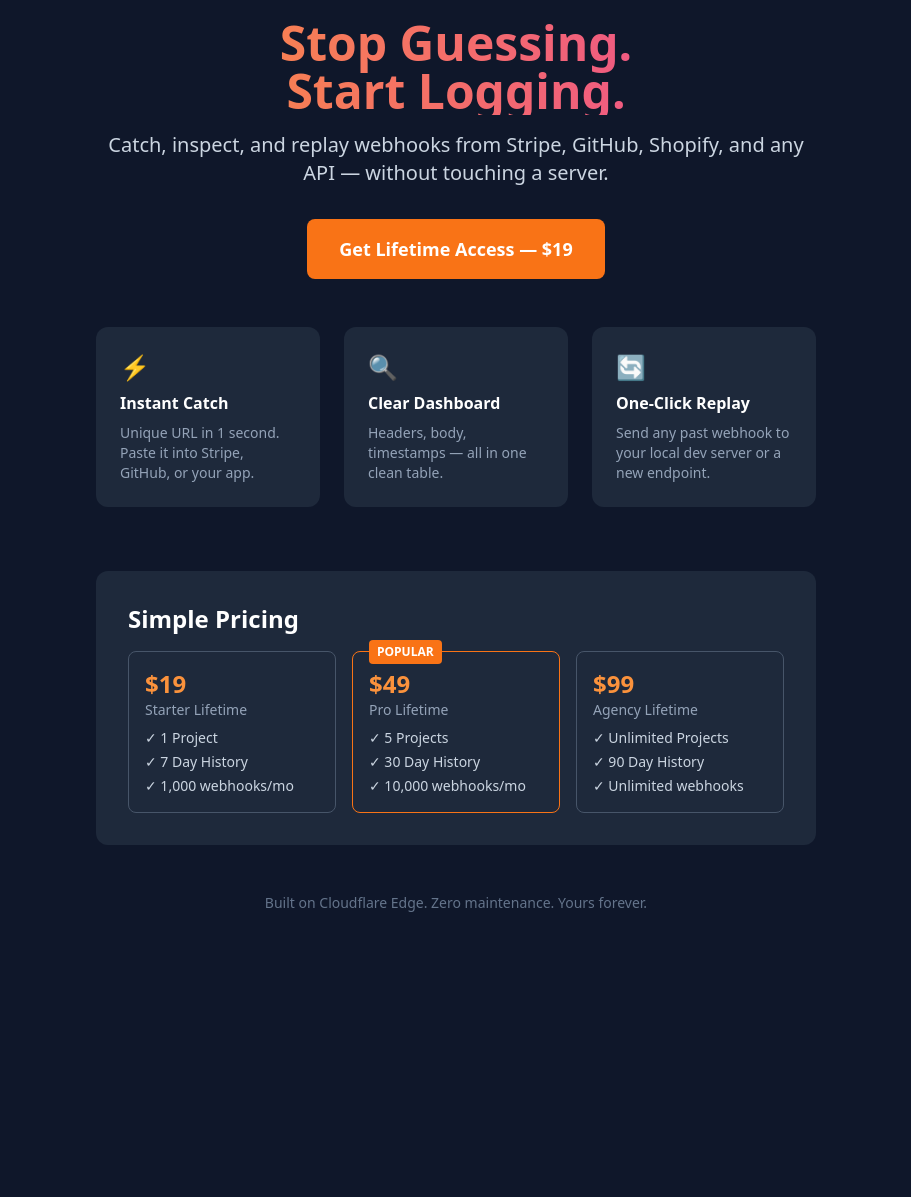
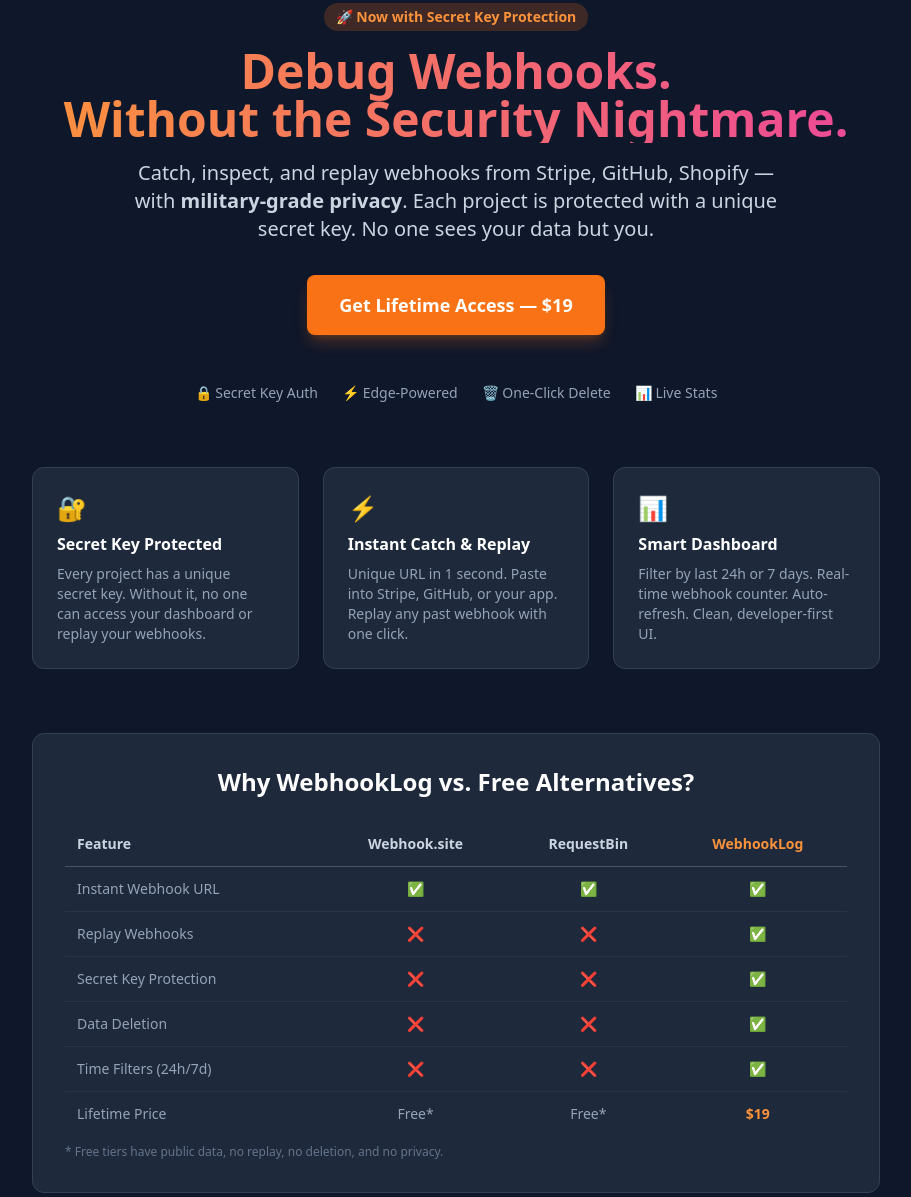
Before and after one commit to Lyutskan/webhooklog-landing, a plain HTML site: page index.html in a window 1280 px wide. Shown: the part 61-1258 px from the top of the page, without its empty margins (184-1095 px from the left). Before the commit the page ends 1054 px from the top, so only its background shows below. Drawn offline with nearby package versions, Linux system fonts and the light colour scheme.

Commit message:
Revise index.html for security and layout improvements
Updated the title and added secret key protection feature to the webhook debugger. Enhanced the layout and content for better user experience.

```diff
--- a/index.html
+++ b/index.html
@@ -3,70 +3,142 @@
 <head>
   <meta charset="UTF-8">
   <meta name="viewport" content="width=device-width, initial-scale=1.0">
-  <title>WebhookLog — Debug Webhooks in Seconds</title>
+  <title>WebhookLog — Secure Webhook Debugger</title>
   <script src="https://cdn.tailwindcss.com"></script>
 </head>
 <body class="bg-slate-900 text-white">
-  <div class="max-w-3xl mx-auto px-6 py-20 text-center">
+  <div class="max-w-4xl mx-auto px-6 py-16 text-center">
+    <div class="inline-block px-3 py-1 bg-orange-500/20 text-orange-400 rounded-full text-sm font-bold mb-4">
+      🚀 Now with Secret Key Protection
+    </div>
+
     <h1 class="text-5xl font-extrabold mb-4 bg-gradient-to-r from-orange-400 to-pink-500 bg-clip-text text-transparent">
-      Stop Guessing.<br>Start Logging.
+      Debug Webhooks.<br>Without the Security Nightmare.
     </h1>
-    <p class="text-xl text-slate-300 mb-8">
-      Catch, inspect, and replay webhooks from Stripe, GitHub, Shopify, and any API —
-      without touching a server.
+    <p class="text-xl text-slate-300 mb-8 max-w-2xl mx-auto">
+      Catch, inspect, and replay webhooks from Stripe, GitHub, Shopify —
+      with <strong>military-grade privacy</strong>. Each project is protected with a unique secret key.
+      No one sees your data but you.
     </p>
 
     <div class="flex justify-center gap-4 mb-12">
-      <a href="https://lyutskan.gumroad.com/l/zlmjto" class="px-8 py-4 bg-orange-500 hover:bg-orange-600 rounded-lg font-bold text-lg transition">
+      <a href="https://lyutskan.gumroad.com/l/zlmjto" class="px-8 py-4 bg-orange-500 hover:bg-orange-600 rounded-lg font-bold text-lg transition shadow-lg shadow-orange-500/25">
         Get Lifetime Access — $19
       </a>
     </div>
 
+    <!-- Trust badges -->
+    <div class="flex justify-center gap-6 mb-16 text-sm text-slate-400">
+      <span class="flex items-center gap-1">🔒 Secret Key Auth</span>
+      <span class="flex items-center gap-1">⚡ Edge-Powered</span>
+      <span class="flex items-center gap-1">🗑️ One-Click Delete</span>
+      <span class="flex items-center gap-1">📊 Live Stats</span>
+    </div>
+
     <div class="grid md:grid-cols-3 gap-6 text-left mb-16">
-      <div class="bg-slate-800 p-6 rounded-xl">
+      <div class="bg-slate-800 p-6 rounded-xl border border-slate-700">
+        <div class="text-2xl mb-2">🔐</div>
+        <h3 class="font-bold mb-2 text-white">Secret Key Protected</h3>
+        <p class="text-sm text-slate-400">Every project has a unique secret key. Without it, no one can access your dashboard or replay your webhooks.</p>
+      </div>
+      <div class="bg-slate-800 p-6 rounded-xl border border-slate-700">
         <div class="text-2xl mb-2">⚡</div>
-        <h3 class="font-bold mb-2">Instant Catch</h3>
-        <p class="text-sm text-slate-400">Unique URL in 1 second. Paste it into Stripe, GitHub, or your app.</p>
+        <h3 class="font-bold mb-2 text-white">Instant Catch & Replay</h3>
+        <p class="text-sm text-slate-400">Unique URL in 1 second. Paste into Stripe, GitHub, or your app. Replay any past webhook with one click.</p>
       </div>
-      <div class="bg-slate-800 p-6 rounded-xl">
-        <div class="text-2xl mb-2">🔍</div>
-        <h3 class="font-bold mb-2">Clear Dashboard</h3>
-        <p class="text-sm text-slate-400">Headers, body, timestamps — all in one clean table.</p>
-      </div>
-      <div class="bg-slate-800 p-6 rounded-xl">
-        <div class="text-2xl mb-2">🔄</div>
-        <h3 class="font-bold mb-2">One-Click Replay</h3>
-        <p class="text-sm text-slate-400">Send any past webhook to your local dev server or a new endpoint.</p>
+      <div class="bg-slate-800 p-6 rounded-xl border border-slate-700">
+        <div class="text-2xl mb-2">📊</div>
+        <h3 class="font-bold mb-2 text-white">Smart Dashboard</h3>
+        <p class="text-sm text-slate-400">Filter by last 24h or 7 days. Real-time webhook counter. Auto-refresh. Clean, developer-first UI.</p>
       </div>
     </div>
 
-    <div class="bg-slate-800 rounded-xl p-8 text-left">
-      <h2 class="text-2xl font-bold mb-4">Simple Pricing</h2>
-      <div class="flex flex-col md:flex-row gap-4">
-        <div class="flex-1 border border-slate-600 rounded-lg p-4">
+    <!-- Comparison -->
+    <div class="bg-slate-800 rounded-xl p-8 text-left mb-16 border border-slate-700">
+      <h2 class="text-2xl font-bold mb-6 text-center">Why WebhookLog vs. Free Alternatives?</h2>
+      <div class="overflow-x-auto">
+        <table class="w-full text-sm">
+          <thead>
+            <tr class="border-b border-slate-600">
+              <th class="p-3 text-left text-slate-300">Feature</th>
+              <th class="p-3 text-center text-slate-300">Webhook.site</th>
+              <th class="p-3 text-center text-slate-300">RequestBin</th>
+              <th class="p-3 text-center text-orange-400 font-bold">WebhookLog</th>
+            </tr>
+          </thead>
+          <tbody class="text-slate-400">
+            <tr class="border-b border-slate-700/50">
+              <td class="p-3">Instant Webhook URL</td>
+              <td class="p-3 text-center">✅</td>
+              <td class="p-3 text-center">✅</td>
+              <td class="p-3 text-center text-green-400 font-bold">✅</td>
+            </tr>
+            <tr class="border-b border-slate-700/50">
+              <td class="p-3">Replay Webhooks</td>
+              <td class="p-3 text-center">❌</td>
+              <td class="p-3 text-center">❌</td>
+              <td class="p-3 text-center text-green-400 font-bold">✅</td>
+            </tr>
+            <tr class="border-b border-slate-700/50">
+              <td class="p-3">Secret Key Protection</td>
+              <td class="p-3 text-center">❌</td>
+              <td class="p-3 text-center">❌</td>
+              <td class="p-3 text-center text-green-400 font-bold">✅</td>
+            </tr>
+            <tr class="border-b border-slate-700/50">
+              <td class="p-3">Data Deletion</td>
+              <td class="p-3 text-center">❌</td>
+              <td class="p-3 text-center">❌</td>
+              <td class="p-3 text-center text-green-400 font-bold">✅</td>
+            </tr>
+            <tr class="border-b border-slate-700/50">
+              <td class="p-3">Time Filters (24h/7d)</td>
+              <td class="p-3 text-center">❌</td>
+              <td class="p-3 text-center">❌</td>
+              <td class="p-3 text-center text-green-400 font-bold">✅</td>
+            </tr>
+            <tr>
+              <td class="p-3">Lifetime Price</td>
+              <td class="p-3 text-center">Free*</td>
+              <td class="p-3 text-center">Free*</td>
+              <td class="p-3 text-center text-orange-400 font-bold">$19</td>
+            </tr>
+          </tbody>
+        </table>
+        <p class="text-xs text-slate-500 mt-2">* Free tiers have public data, no replay, no deletion, and no privacy.</p>
+      </div>
+    </div>
+
+    <div class="bg-slate-800 rounded-xl p-8 text-left border border-slate-700">
+      <h2 class="text-2xl font-bold mb-4 text-center">Simple Pricing</h2>
+      <div class="flex flex-col md:flex-row gap-4 justify-center">
+        <div class="flex-1 border border-slate-600 rounded-lg p-4 max-w-xs">
           <div class="text-2xl font-bold text-orange-400">$19</div>
           <div class="text-sm text-slate-400 mb-2">Starter Lifetime</div>
           <ul class="text-sm space-y-1 text-slate-300">
             <li>✓ 1 Project</li>
+            <li>✓ Secret Key Protection</li>
             <li>✓ 7 Day History</li>
             <li>✓ 1,000 webhooks/mo</li>
           </ul>
         </div>
-        <div class="flex-1 border border-orange-500 rounded-lg p-4 relative">
+        <div class="flex-1 border border-orange-500 rounded-lg p-4 max-w-xs relative">
           <div class="absolute -top-3 left-4 bg-orange-500 text-xs font-bold px-2 py-1 rounded">POPULAR</div>
           <div class="text-2xl font-bold text-orange-400">$49</div>
           <div class="text-sm text-slate-400 mb-2">Pro Lifetime</div>
           <ul class="text-sm space-y-1 text-slate-300">
             <li>✓ 5 Projects</li>
+            <li>✓ Secret Key Protection</li>
             <li>✓ 30 Day History</li>
             <li>✓ 10,000 webhooks/mo</li>
           </ul>
         </div>
-        <div class="flex-1 border border-slate-600 rounded-lg p-4">
+        <div class="flex-1 border border-slate-600 rounded-lg p-4 max-w-xs">
           <div class="text-2xl font-bold text-orange-400">$99</div>
           <div class="text-sm text-slate-400 mb-2">Agency Lifetime</div>
           <ul class="text-sm space-y-1 text-slate-300">
             <li>✓ Unlimited Projects</li>
+            <li>✓ Secret Key Protection</li>
             <li>✓ 90 Day History</li>
             <li>✓ Unlimited webhooks</li>
           </ul>
```
